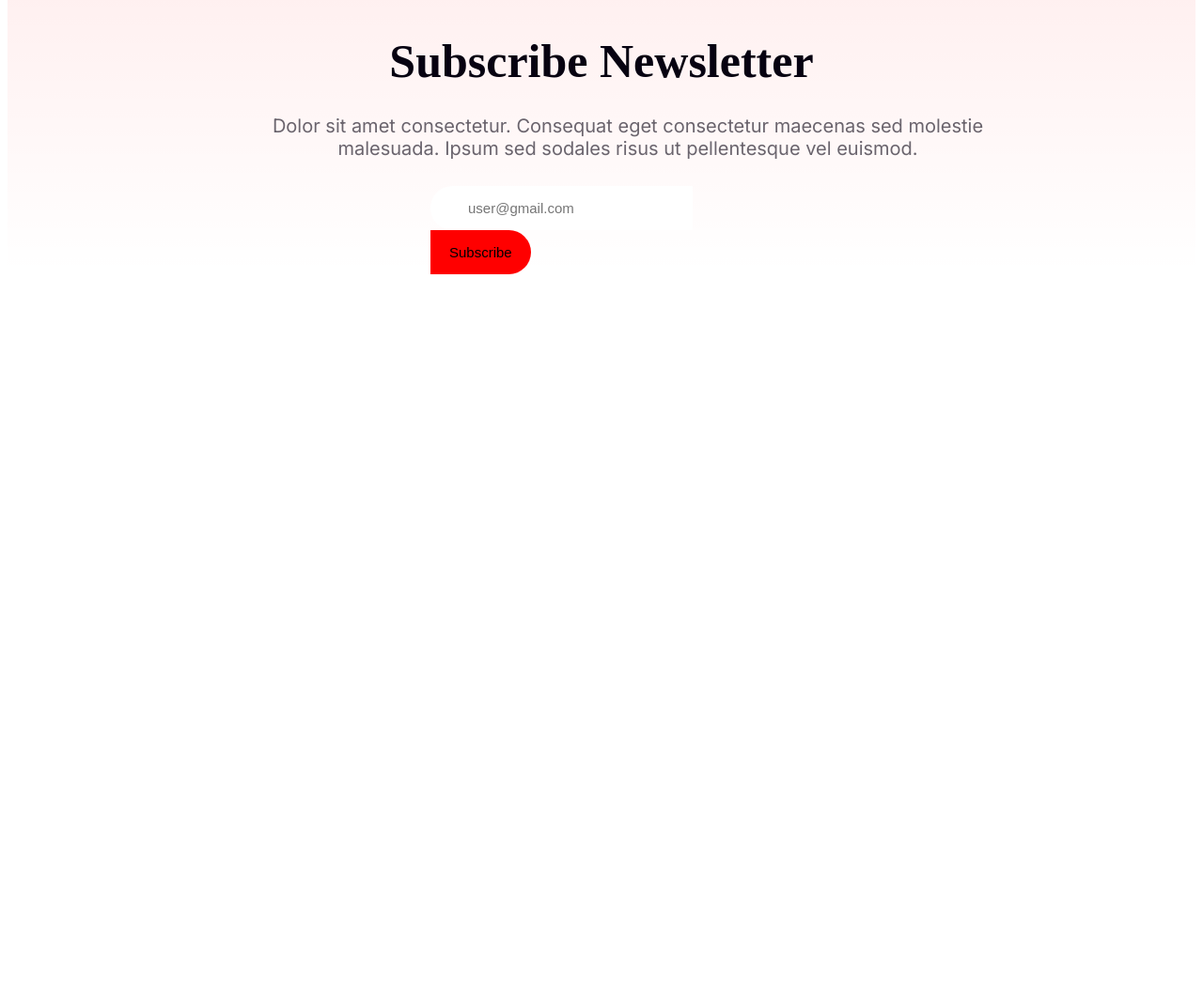
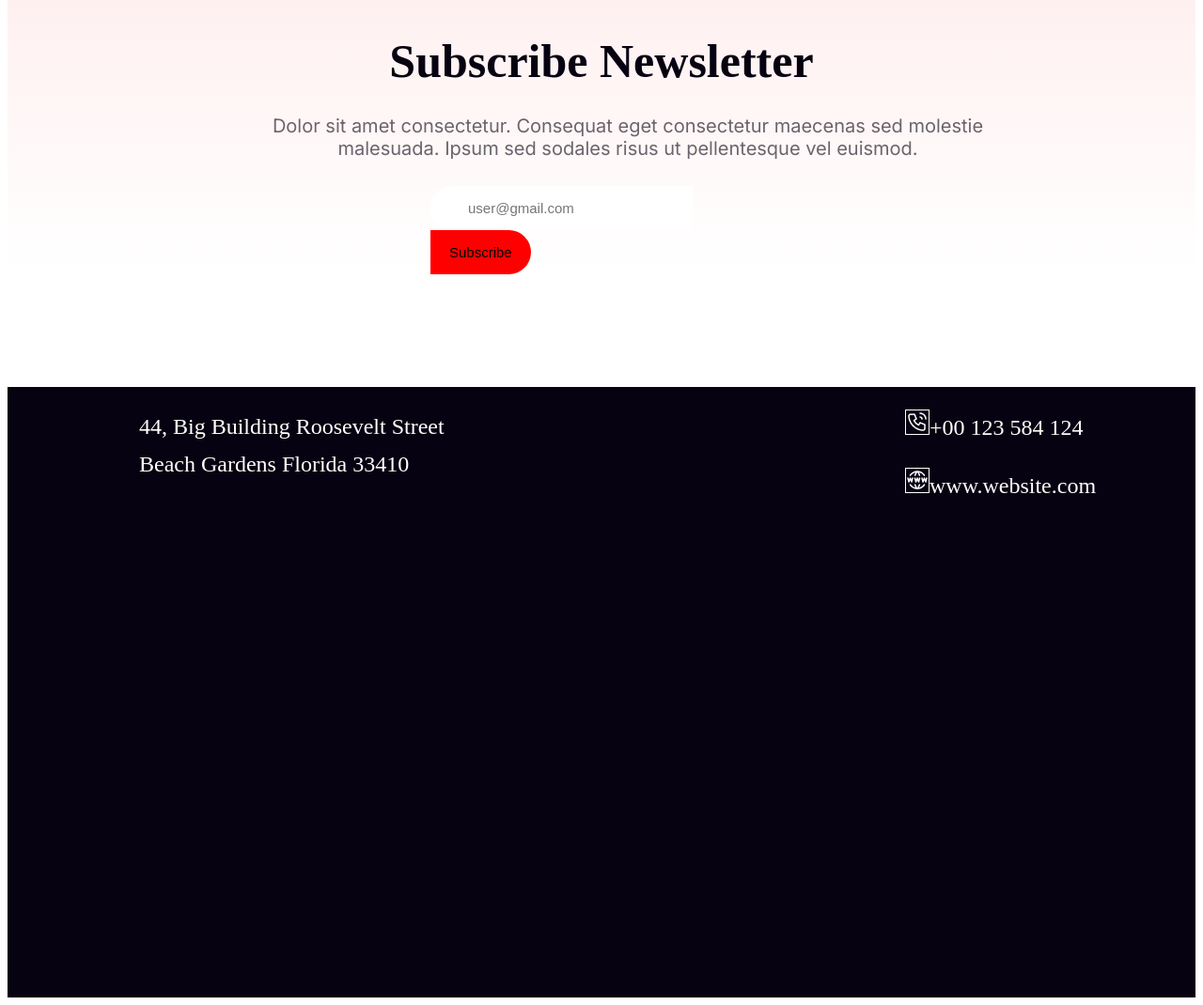
Before and after one commit to shakawat777/assignment-1, a plain HTML site: page index.html in a window 1280 px wide. Shown: the part 5913-6983 px from the top of the page at 94% size. Before the commit the page ends 6213 px from the top, so only its background shows below. Drawn offline with Linux system fonts and the light colour scheme.

Commit message:
footer part start

```diff
--- a/index.html
+++ b/index.html
@@ -140,7 +140,8 @@
             <div class="info-titel-6">
                 <h4 class="section-4heading">THE BEST GIFTS</h4>
                 <h3 class="section-4title">Our Awesome Portfolio</h3>
-                <p class="section-4description">Dolor sit amet consectetur. Consequat eget consectetur maecenas sed molestie malesuada. Ipsum sed sodales risus ut pellentesque vel euismod. </p>
+                <p class="section-4description">Dolor sit amet consectetur. Consequat eget consectetur maecenas sed
+                    molestie malesuada. Ipsum sed sodales risus ut pellentesque vel euismod. </p>
             </div>
 
         </div>
@@ -163,7 +164,8 @@
             </div>
             <div class="section-7-info">
                 <h3 class="section-5-titel">Subscribe Newsletter</h3>
-                <p class="section-5-description">Dolor sit amet consectetur. Consequat eget consectetur maecenas sed molestie malesuada. Ipsum sed sodales risus ut pellentesque vel euismod. </p>
+                <p class="section-5-description">Dolor sit amet consectetur. Consequat eget consectetur maecenas sed
+                    molestie malesuada. Ipsum sed sodales risus ut pellentesque vel euismod. </p>
             </div>
             <div class="form">
                 <form id="form-design" action="">
@@ -173,9 +175,24 @@
             </div>
 
         </div>
+    </main>
+    <footer>
+        <div class="last-banner">
+            <div class="last-banner-text">
+                <div class="last-banner-design">
+                    <p class="text-design-1">44, Big Building Roosevelt Street
+                        Beach Gardens Florida 33410</p>
+                </div>
+                <div class="last-banner-design-2">
+                    <p class="text-design-2"> <img class="design" src="image/resources/Call.png" alt="">+00 123 584 124</p>
+                    <p class="text-design-2"> <img class="design" src="image/resources/Website.png" alt="">www.website.com</p>
 
+                </div>
 
-    </main>
+            </div>
+
+        </div>
+    </footer>
 
 </body>
 
--- a/style/style.css
+++ b/style/style.css
@@ -384,7 +384,8 @@ p {
 .gap-between {
     margin: 24px 24px 24px 24px;
 }
-.group-img-2{
+
+.group-img-2 {
     width: 424px;
     height: 450px;
     display: flex;
@@ -396,32 +397,37 @@ p {
 
 
 /* Main part-7 start */
-.banner-7{
+.banner-7 {
 
     background: linear-gradient(180deg, rgba(255, 0, 0, 0.10) 0%, rgba(255, 0, 0, 0.00) 100%);
     margin-top: 120px;
 }
-.mail{
+
+.mail {
     align-items: center;
     position: relative;
     left: 565px;
-   top: 50px;
+    top: 50px;
 }
-.section-7-info{
+
+.section-7-info {
     margin-top: 100px;
 }
-.form{
+
+.form {
     margin: auto 450px;
     display: flex;
 }
-.form input{
+
+.form input {
     font-size: 15px;
     padding: 15px 40px;
     border-bottom-left-radius: 25px;
     border-top-left-radius: 25px;
     border: none;
 }
-.form button{
+
+.form button {
     font-size: 15px;
     padding: 15px 20px;
     border-bottom-right-radius: 25px;
@@ -430,4 +436,45 @@ p {
     border: none;
     margin: 0;
 }
+
 /* Main part-7 End */
+
+/* Footer section */
+.last-banner {
+    background: #070211;
+    height: 650px;
+    margin-top: 120px;
+}
+
+.last-banner-text {
+    display: flex;
+    margin-left: 140px;
+}
+
+.text-design-1 {
+    color: #fff;
+    font-size: 24px;
+    font-weight: 500;
+    text-align: left;
+    width: 375px;
+    height: 80px;
+    line-height: 40px;
+}
+
+.text-design-2 {
+    color: #fff;
+    font-size: 24px;
+    font-weight: 500;
+    text-align: left;
+    width: 215px;
+    height: 40px;
+}
+
+.last-banner-design-2 {
+    margin-left: 440px;
+}
+
+.design {
+    border: 1.5px solid #fff;
+    margin-top: 2px;
+}
```
